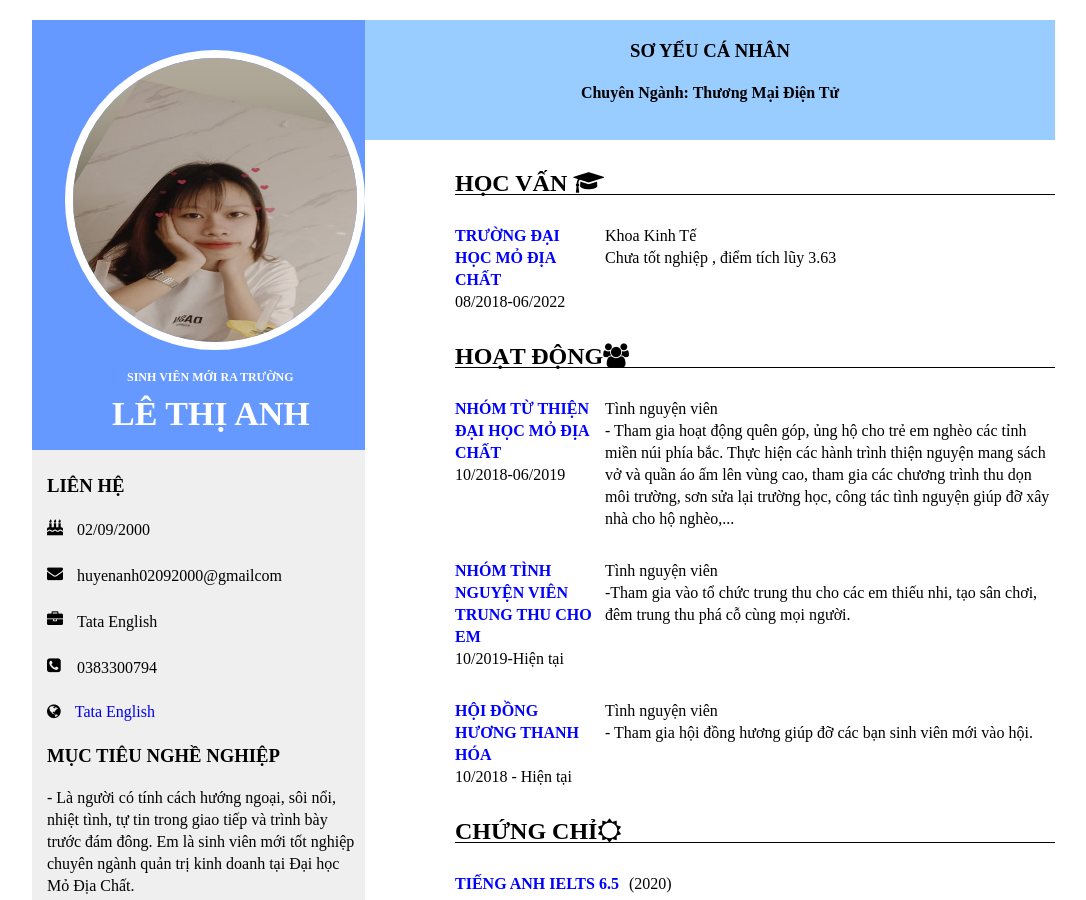
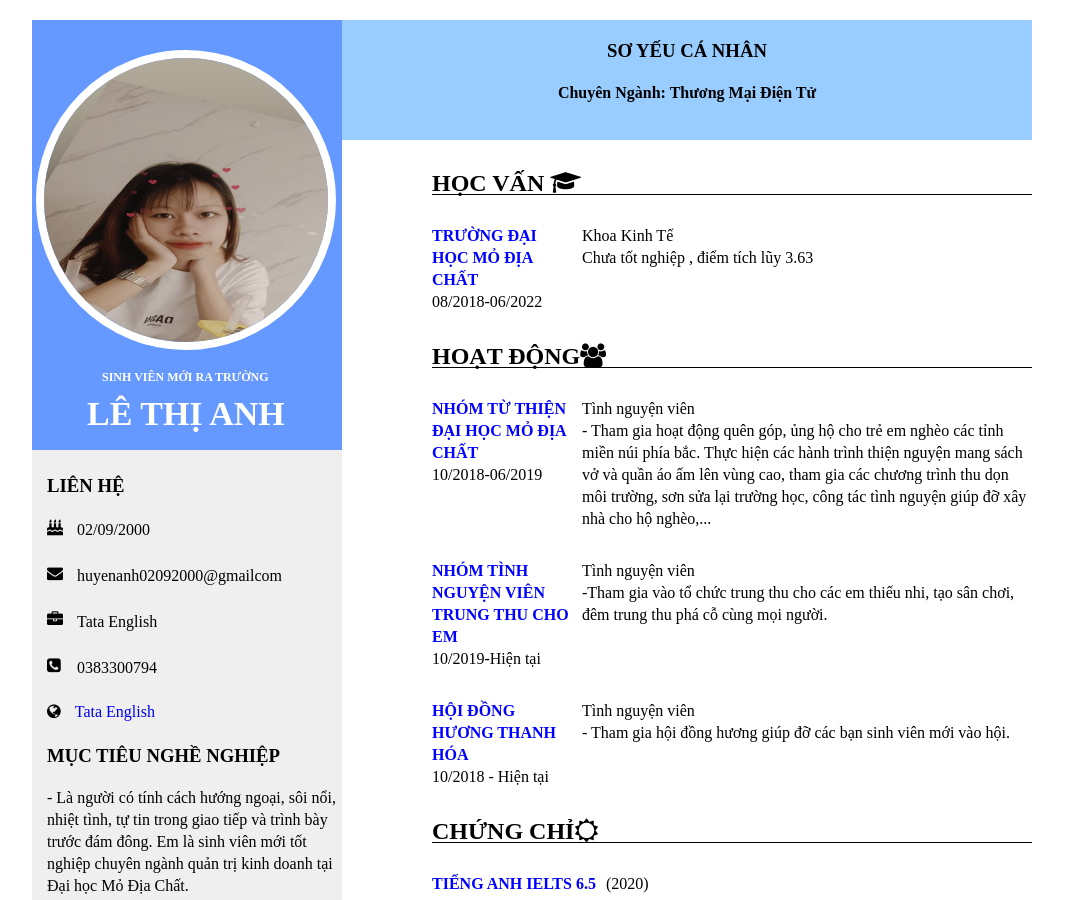
Before and after one commit to lethianh0209/1824010829, a plain HTML site: page index.html in a window 1280 px wide. Shown: the top 900 px of the page, without its empty margins (108-1194 px from the left). Drawn offline with Linux system fonts and the light colour scheme.

Commit message:
cập nhật

```diff
--- a/style.css
+++ b/style.css
@@ -35,19 +35,19 @@ body {
     height: 300px;
     border-radius: 50%;
     border: 8px solid white;
-    margin-left: 33px;
+    margin-left: 4px;
     margin-top: 30px;
 }
 
 .row .col-5 .profile h5 {
-    margin-left: 95px;
+    margin-left: 70px;
     margin-top: 10px;
     color: white;
     font-size: 12px;
 }
 
 .row .col-5 .profile h3 {
-    margin-left: 80px;
+    margin-left: 55px;
     margin-top: 15px;
     color: white;
     font-size: 34px;
```
